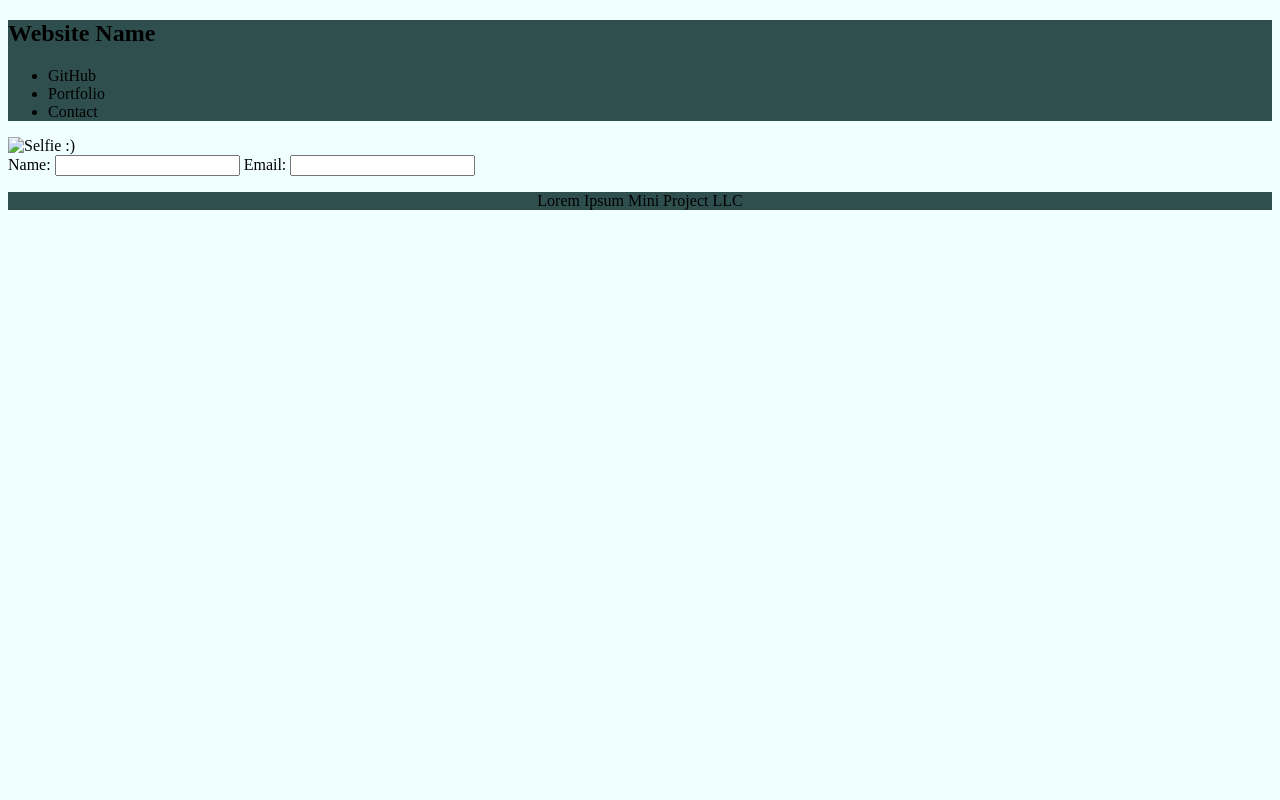
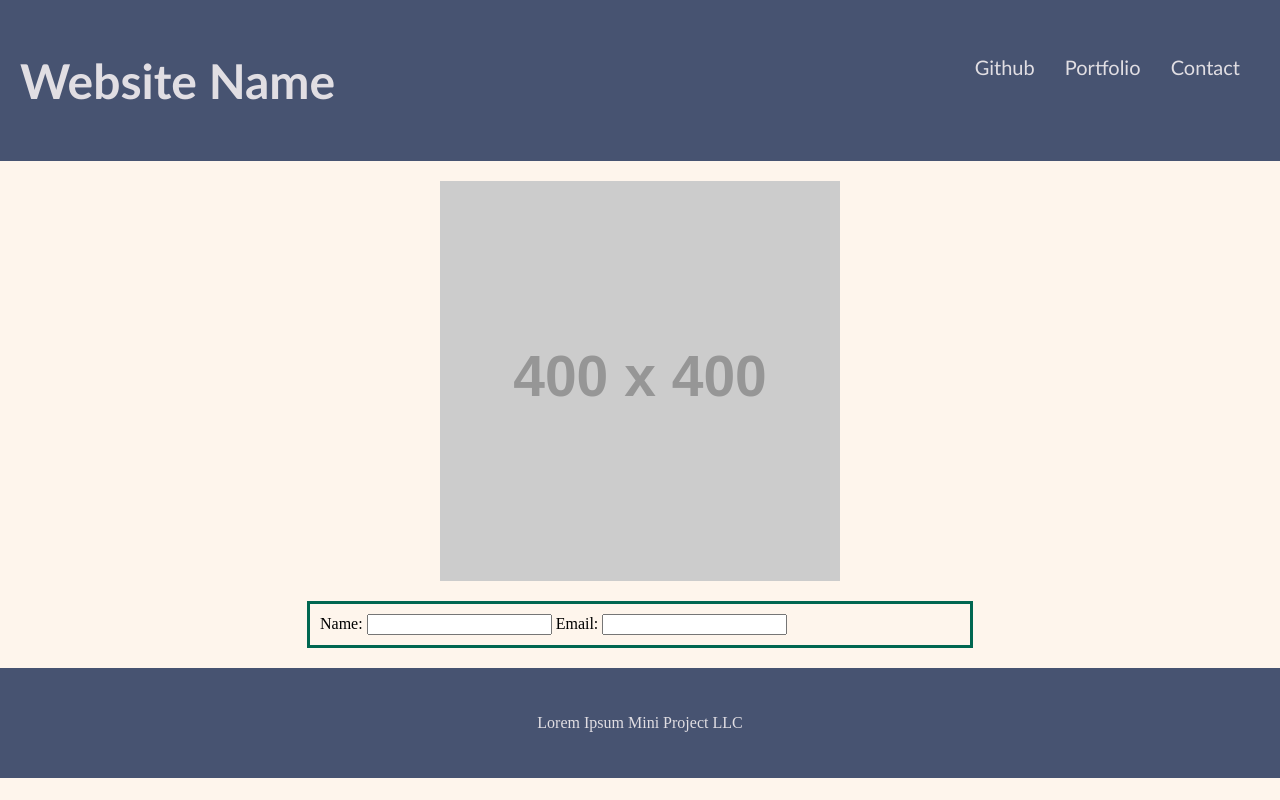
Before and after one commit to Jack41400/Mini-Project-1, a plain HTML site: page index.html in a window 1280 px wide. Drawn offline with Linux system fonts and the light colour scheme; placeholder pictures from the web are drawn by us.

Commit message:
added CSS to base elements and added to the HTML code. Big changes, still not done

```diff
--- a/Assets/CSS/style.css
+++ b/Assets/CSS/style.css
@@ -1,32 +1,70 @@
 body {
-    background-color: azure;
+    background-color: #FEF5EC;
+    margin: 0;
+    padding: 0;
 }
 
 section {
-    background-color: darkslategray;
+    background-color: #475371;
 }
 
 header {
-
+    padding: 20px;
+    font-family: 'Trebuchet MS', 'Lucida Sans Unicode', 'Lucida Grande', 'Lucida Sans', Arial, sans-serif;
+    background-color: #475371;
+    color: #E1DEE3;
 }
 
-
-h1 {
-
+header h1 {
+    display: inline-block;
+    font-size: 48px;
 }
 
-h2 {
-
+nav {
+    padding-top: 15px;
+    margin-right: 20px;
+    float: right;
+    font-family: 'Gill Sans', 'Gill Sans MT', Calibri, 'Trebuchet MS', sans-serif;
+    font-size: 20px;
 }
 
-ul {
-
+nav ul {
+    list-style-type: none;
 }
 
-li {
-
+nav li {
+    display: inline-block;
+    margin-left: 25px;
 }
 
 p {
     text-align: center;
+    color: #E1DEE3;
 }
+
+a {
+    color: #E1DEE3;
+    text-decoration: none;
+}
+
+img {
+    display: block;
+    margin-left: auto;
+    margin-right: auto;
+    padding-top: 20px;
+    padding-bottom: 20px;
+}
+
+form {
+    margin: auto;
+    margin-bottom: 20px;
+    width: 50%;
+    border: 3px solid #006650;
+    padding: 10px
+
+}
+
+footer {
+
+    padding: 30px;
+}
--- a/index.html
+++ b/index.html
@@ -10,18 +10,25 @@
     </head>
 
     <body>
-    <section>
         <header>
             <h1>Website Name</h1>
+
+        <nav>
             <ul>
-            <li>GitHub</li>
-            <li>Portfolio</li>
-            <li>Contact</li>
+                <li>
+                    <a href="#";>Github</a>
+                </li>
+                <li>
+                    <a href="#";>Portfolio</a>
+                </li>
+                <li>
+                    <a href="#">Contact</a>
+                </li>
             </ul>
+        </nav>
         </header>
-    </section>
 
-    <img src="#" alt="Selfie :)">
+    <img src="http://via.placeholder.com/400" alt="Selfie :)">
 
     <form>
         <label>Name:</label>
```
